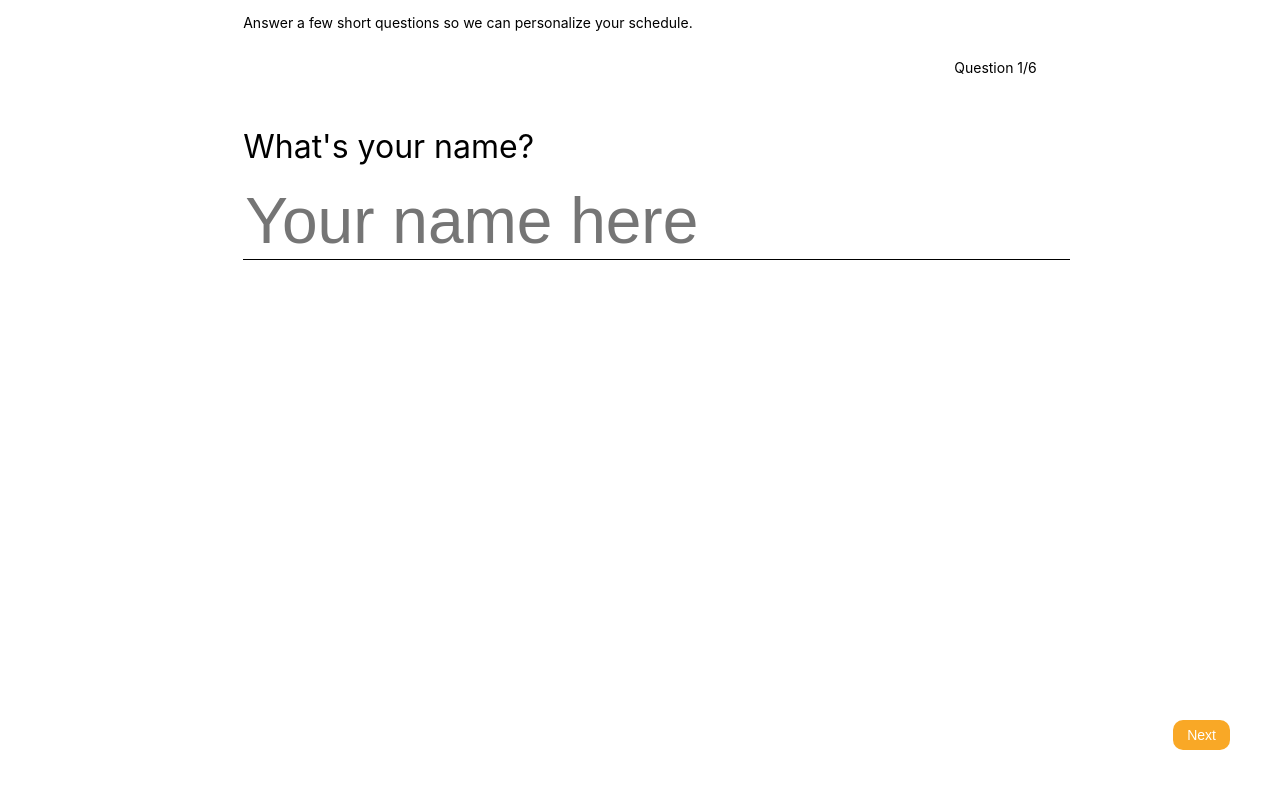
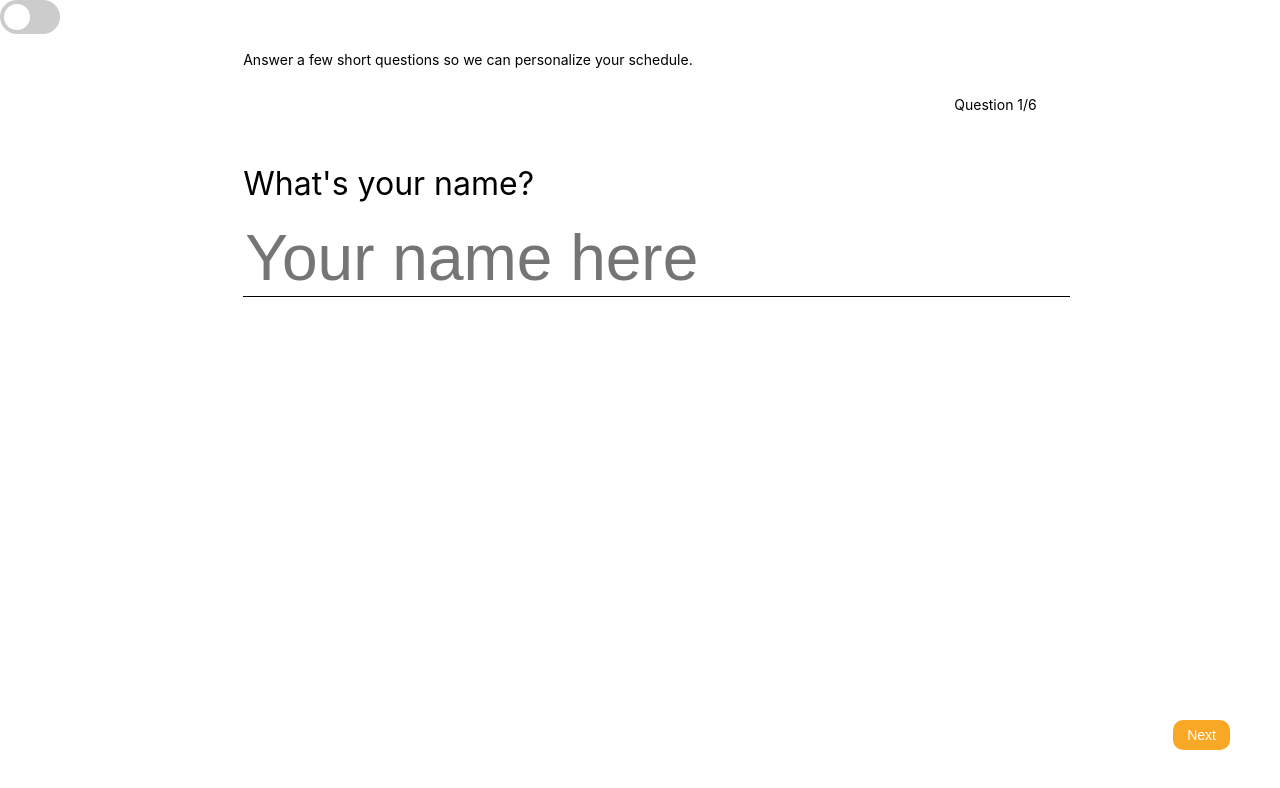
Before and after one commit to DanielZTing/hacklahoma, a React (Create React App) app in the folder hacklahoma/: page / in a window 1280 px wide. Shown: the top 788 px of the page. Built offline with nearby package versions, Linux system fonts and the light colour scheme.

Commit message:
Create Dark Mode

```diff
--- a/hacklahoma/src/App.js
+++ b/hacklahoma/src/App.js
@@ -3,12 +3,39 @@ import logo from './logo.svg';
 import './App.css';
 // import './setup/cloud-styles.css'
 import Form from './Form.js';
-
+import DarkModeToggle from './DarkModeToggle.js';
+import './darkmode.css';
 
 function App() {
   return (
-        <Form></Form>
+    <Container></Container>
   );
 }
 
+class Container extends React.Component {
+  constructor(props) {
+    super(props);
+    this.state = {
+      cn: "light-mode"
+    }
+  }
+  render() {
+    return (
+      <div className={this.state.cn}>
+          <DarkModeToggle toggleDarkMode={this.toggleDarkMode}></DarkModeToggle>
+          <Form></Form>
+      </div>
+    )
+  }
+
+  toggleDarkMode= isChecked => {
+    if(!isChecked) {
+      this.setState({cn: "dark-mode"});
+    } else {
+      this.setState({cn: "light-mode"});
+    }
+    console.log(this.state.cn);
+  }
+}
+
 export default App;
--- /dev/null
+++ b/hacklahoma/src/DarkModeToggle.js
@@ -0,0 +1,34 @@
+import React from 'react';
+
+export default class darkModeToggle extends React.Component {
+    constructor(props) {
+        super(props);
+        this.state = {
+            isChecked: props.isChecked || false
+        }
+        this.handleChange = this.handleChange.bind(this);
+    }
+
+    handleChange() {
+        this.setState({ isChecked: !this.state.isChecked })
+        this.props.toggleDarkMode(this.state.isChecked);
+    }
+    render() {
+        return (
+            <label className="switch">
+            <input id="" type="checkbox" className="toggle" value={this.state.isChecked} onChange={this.handleChange}/>
+            <div className="slider"></div>
+            </label>
+        )
+    }
+
+    // toggleDarkMode = e = cn => {
+    //     if(e.target.checked) {
+    //       // Dark mode is on
+    //       cn = "dark-mode";
+    //     } else {
+    //       // Dark mode is off
+    //       cn = "";
+    //     }
+    //   }
+}
--- /dev/null
+++ b/hacklahoma/src/darkmode.css
@@ -0,0 +1,58 @@
+.light-mode, .dark-mode {
+    height: 100vh;
+}
+
+.dark-mode {
+    background-color: darkslategrey;
+}
+
+
+
+
+.switch {
+    position: relative;
+    display: inline-block;
+    width: 60px;
+    height: 34px;
+    outline: none;
+  }
+  .switch input {
+    position: absolute;
+    top: -99999px;
+    left: -99999px;
+  }
+  .slider {
+    position: absolute;
+    cursor: pointer;
+    top: 0;
+    left: 0;
+    right: 0;
+    bottom: 0;
+    background-color: #ccc;
+    -webkit-transition: .4s;
+    transition: .4s;
+    border-radius: 34px;
+  }
+  .slider:before {
+    position: absolute;
+    content: "";
+    height: 26px;
+    width: 26px;
+    left: 4px;
+    bottom: 4px;
+    background-color: white;
+    -webkit-transition: .4s;
+    transition: .4s;
+    border-radius: 50%;
+  }
+  input.toggle:checked + .slider {
+    background-color: #2196F3;
+  }
+  input.toggle:focus + .slider {
+    box-shadow: 0 0 1px #2196F3;
+  }
+  input.toggle:checked + .slider:before {
+    -webkit-transform: translateX(26px);
+    -ms-transform: translateX(26px);
+    transform: translateX(26px);
+  }
```
